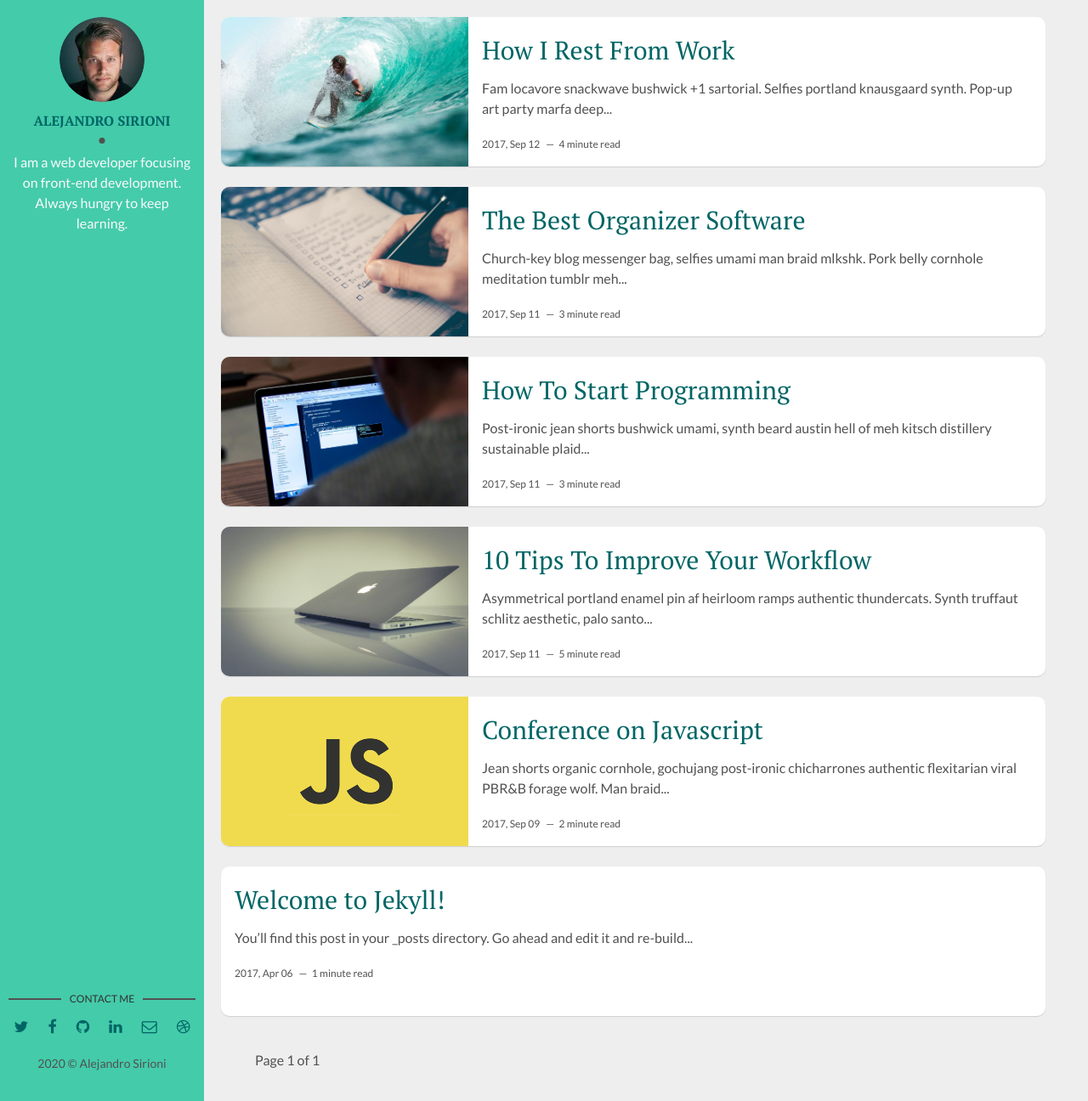
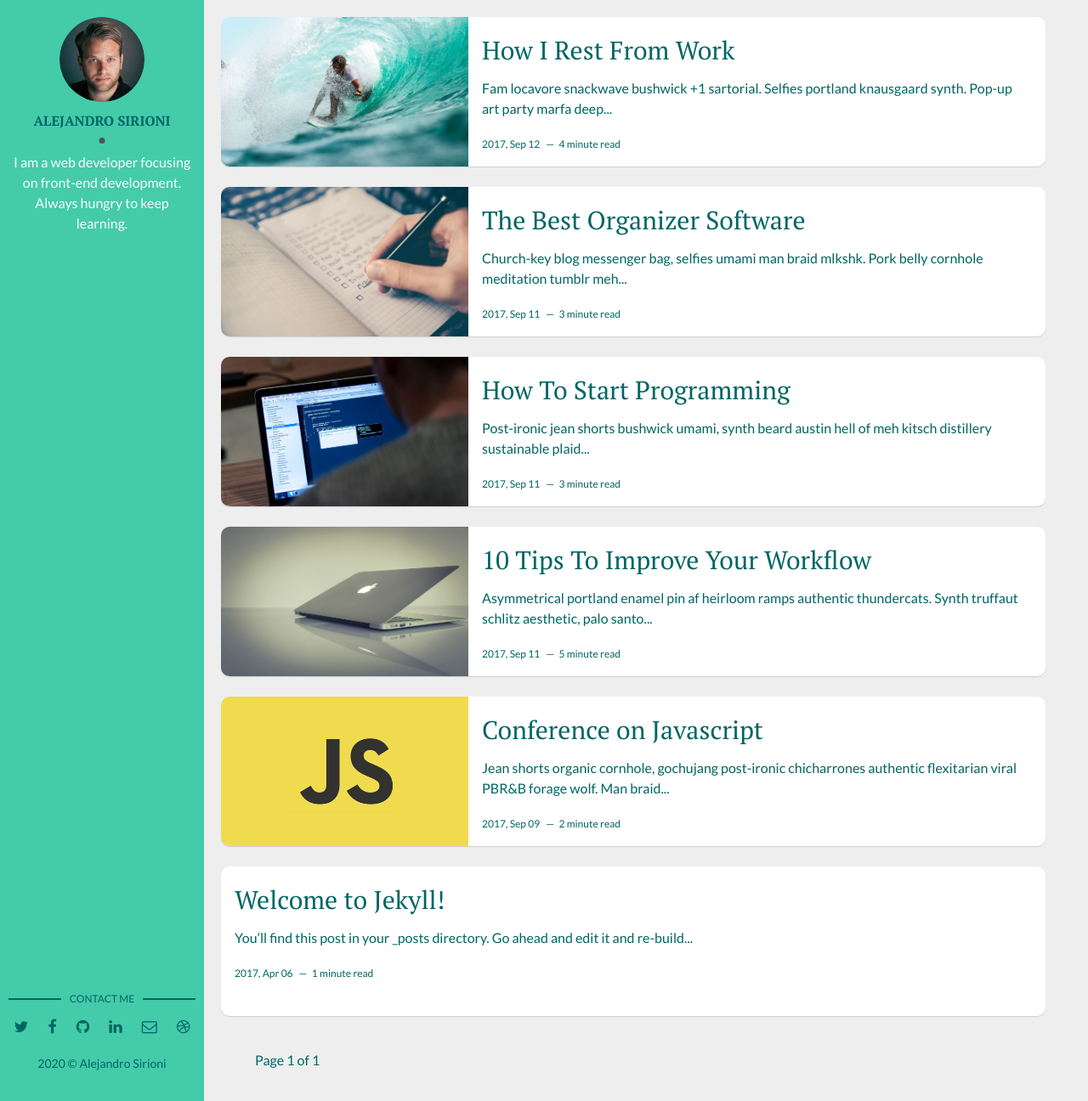
Before and after one commit to alesirioni/alesirioni.github.io, a Jekyll site: the page built from index.html, in a window 1280 px wide and 1296 px high. Shown: the whole window at 85% size. Built offline with Jekyll 4.4.1, drawn with Linux system fonts in a browser that asks for light colours; the list of posts is cut into pages by our own code.

Commit message:
Update main.css

```diff
--- a/assets/css/main.css
+++ b/assets/css/main.css
@@ -774,7 +774,7 @@ html {
 
 body {
   font-family: 'Lato', sans-serif;
-  color: #515151;
+  color: #006565;
   background-color: #eee;
   margin: 0;
   -webkit-font-smoothing: antialiased;
@@ -1024,7 +1024,7 @@ table tfoot td {
 
 .contact .contact-title {
   position: relative;
-  color: #333030;
+  color: #006565;
   font-weight: 400;
   font-size: 12px;
   margin: 0 0 5px;
@@ -1044,7 +1044,7 @@ table tfoot td {
   position: absolute;
   top: 50%;
   left: 0;
-  background-color: #515151;
+  background-color: #006565;
 }
 
 .contact .contact-title::after {
@@ -1059,7 +1059,7 @@ table tfoot td {
   position: absolute;
   top: 50%;
   right: 0;
-  background-color: #515151;
+  background-color: #006565;
 }
 
 .contact ul {
```
